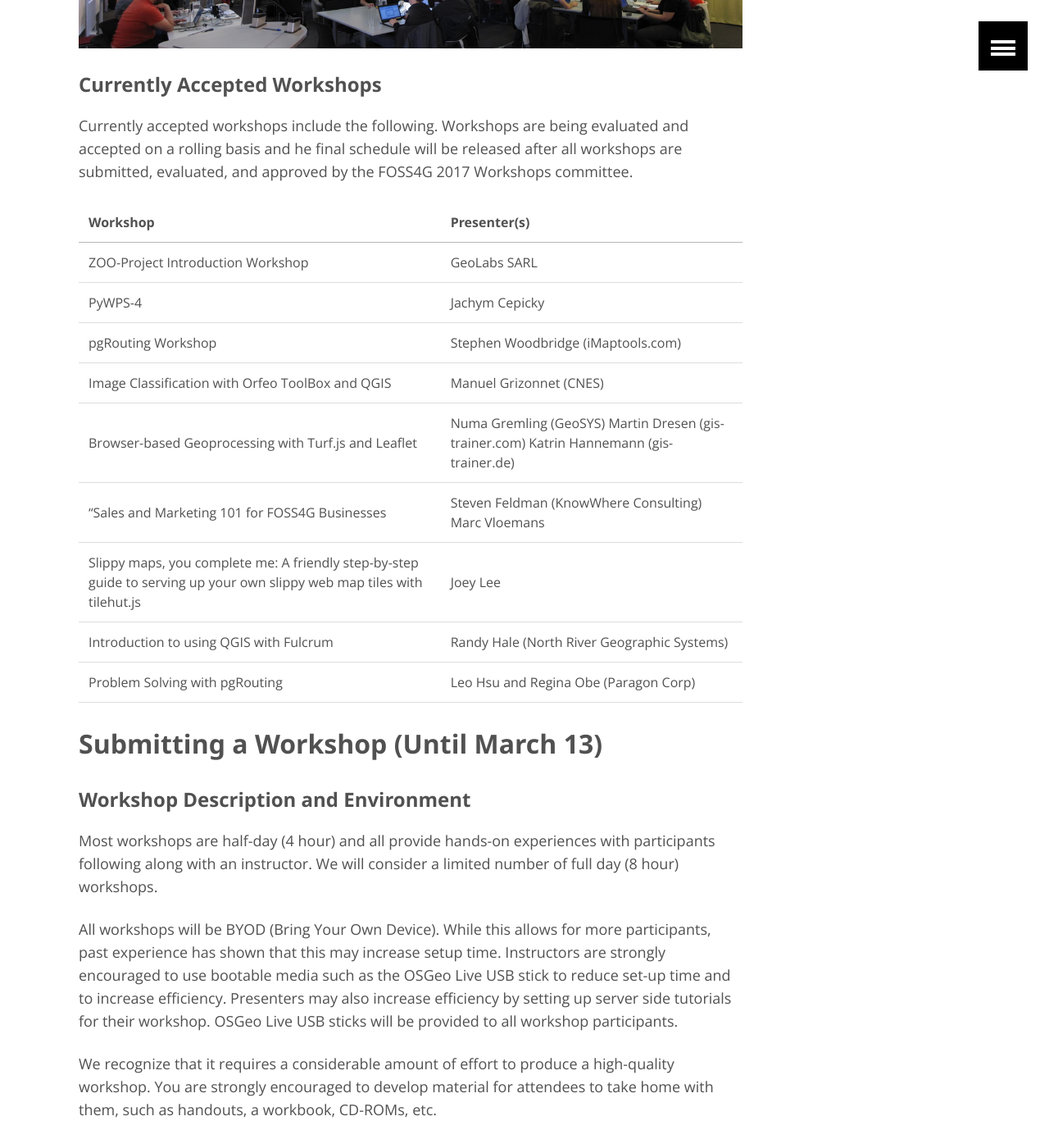
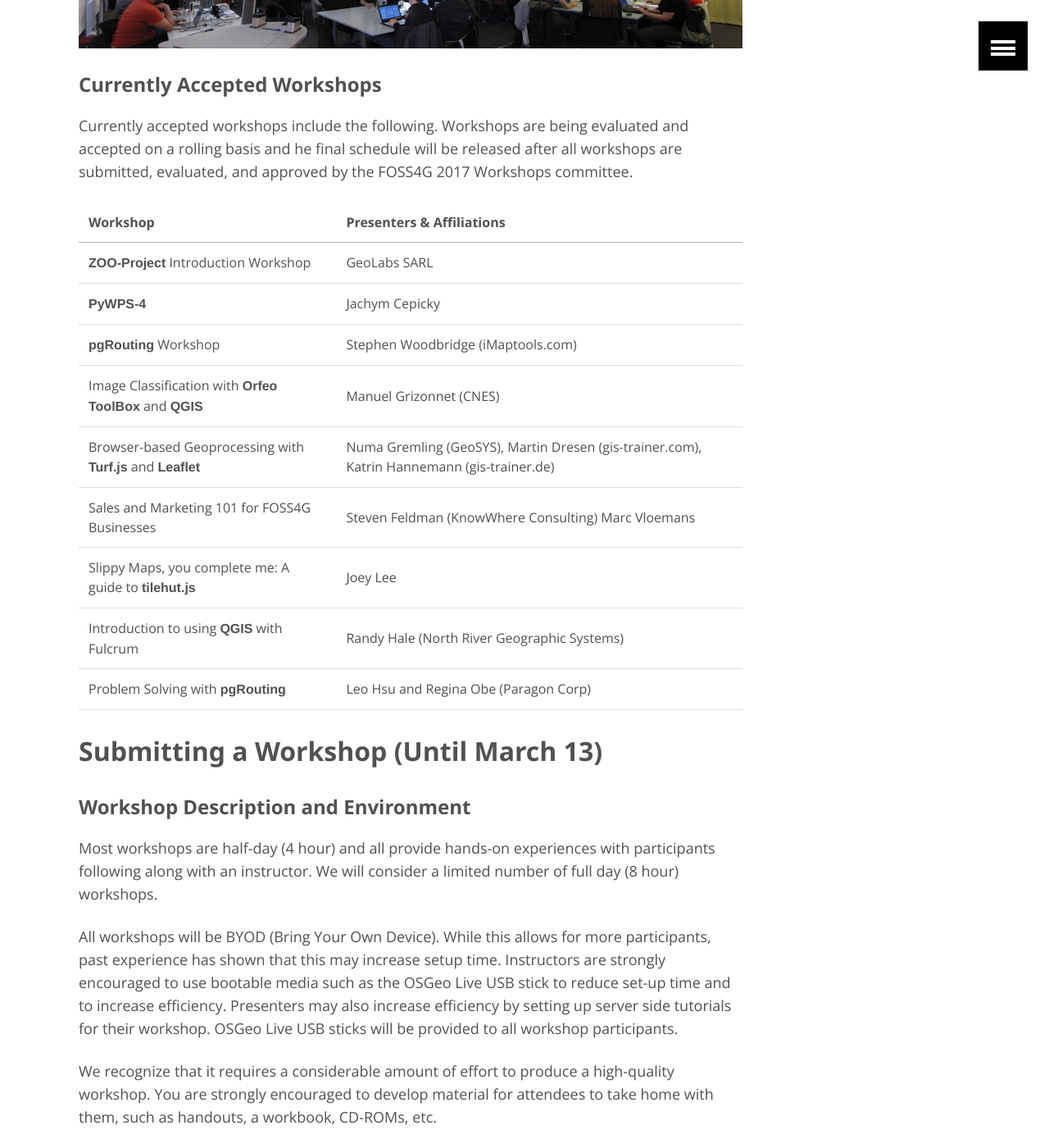
Before and after one commit to AvidGeo/foss4g2017-dev, a Jekyll site: the page built from workshops/index.md, in a window 1280 px wide and 1400 px high, scrolled down 1119 px. Shown: the whole window at 82% size. Built offline with Jekyll 4.4.1, drawn with Linux system fonts in a browser that asks for light colours.

Commit message:
accepted workshops updates
fixes

```diff
--- a/workshops/index.md
+++ b/workshops/index.md
@@ -30,17 +30,17 @@
 
 Currently accepted workshops include the following. Workshops are being evaluated and accepted on a rolling basis and he final schedule will be released after all workshops are submitted, evaluated, and approved by the FOSS4G 2017 Workshops committee.
 
-Workshop | Presenter(s)
--------- | ------------
-ZOO-Project Introduction Workshop | GeoLabs SARL
-PyWPS-4 | Jachym Cepicky
-pgRouting Workshop | Stephen Woodbridge (iMaptools.com)
-Image Classification with Orfeo ToolBox and QGIS | Manuel Grizonnet (CNES)
-Browser-based Geoprocessing with Turf.js and Leaflet | Numa Gremling (GeoSYS) Martin Dresen (gis-trainer.com) Katrin Hannemann (gis-trainer.de)
-"Sales and Marketing 101 for FOSS4G Businesses | Steven Feldman (KnowWhere Consulting) Marc Vloemans
-Slippy maps, you complete me: A friendly step-by-step guide to serving up your own slippy web map tiles with tilehut.js | Joey Lee
-Introduction to using QGIS with Fulcrum | Randy Hale (North River Geographic Systems)
-Problem Solving with pgRouting | Leo Hsu and Regina Obe (Paragon Corp)
+Workshop | Presenters & Affiliations
+-------- | ----------------------------
+<strong>ZOO-Project</strong> Introduction Workshop | GeoLabs SARL
+<strong>PyWPS-4</strong> | Jachym Cepicky
+<strong>pgRouting</strong> Workshop | Stephen Woodbridge (iMaptools.com)
+Image Classification with <strong>Orfeo ToolBox</strong> and <strong>QGIS</strong> | Manuel Grizonnet (CNES)
+Browser-based Geoprocessing with <strong>Turf.js</strong> and <strong>Leaflet</strong> | Numa Gremling (GeoSYS), Martin Dresen (gis-trainer.com), Katrin Hannemann (gis-trainer.de)
+Sales and Marketing 101 for FOSS4G Businesses | Steven Feldman (KnowWhere Consulting) Marc Vloemans
+Slippy Maps, you complete me: A guide to <strong>tilehut.js</strong> | Joey Lee
+Introduction to using <strong>QGIS</strong> with Fulcrum | Randy Hale (North River Geographic Systems)
+Problem Solving with <strong>pgRouting</strong> | Leo Hsu and Regina Obe (Paragon Corp)
 
 ## Submitting a Workshop (Until March 13)
 
```
